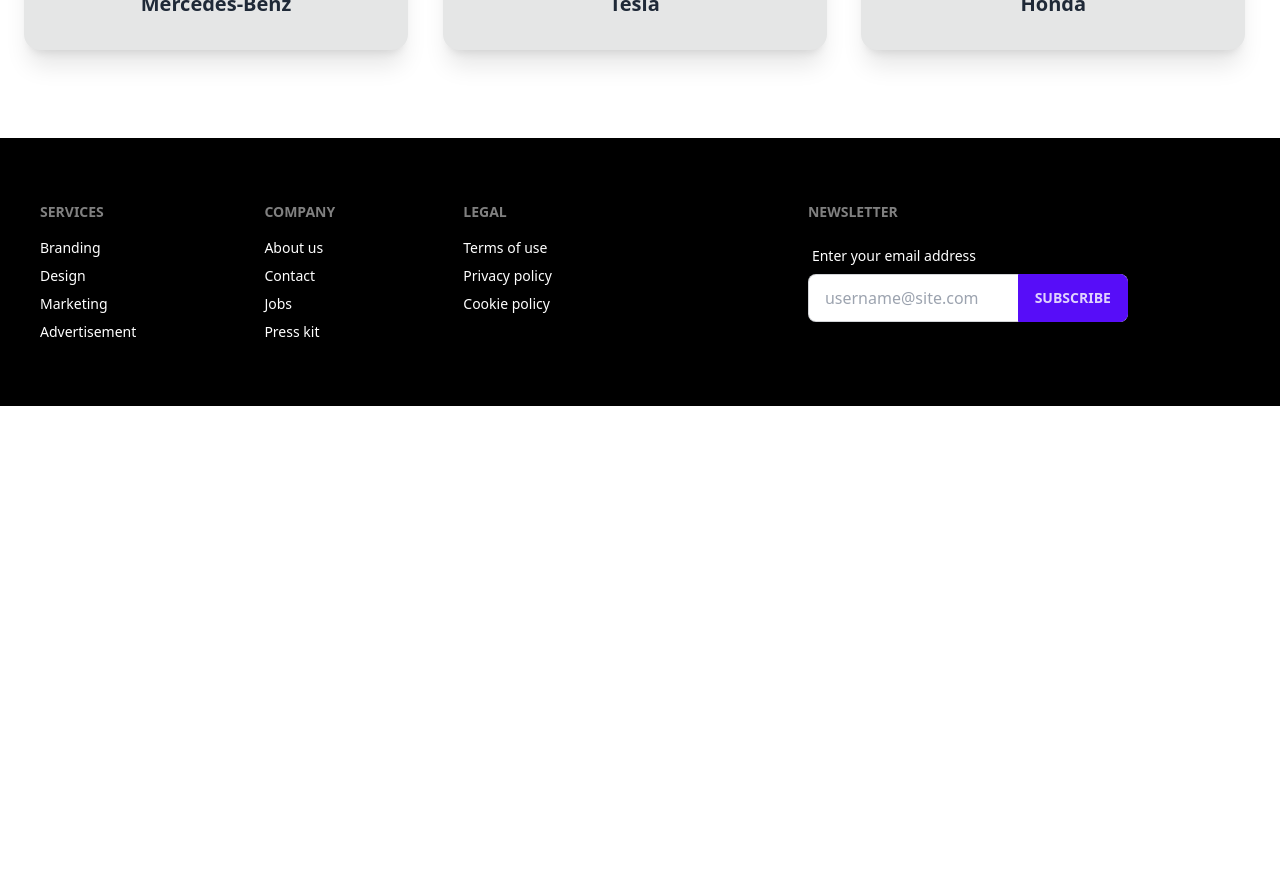
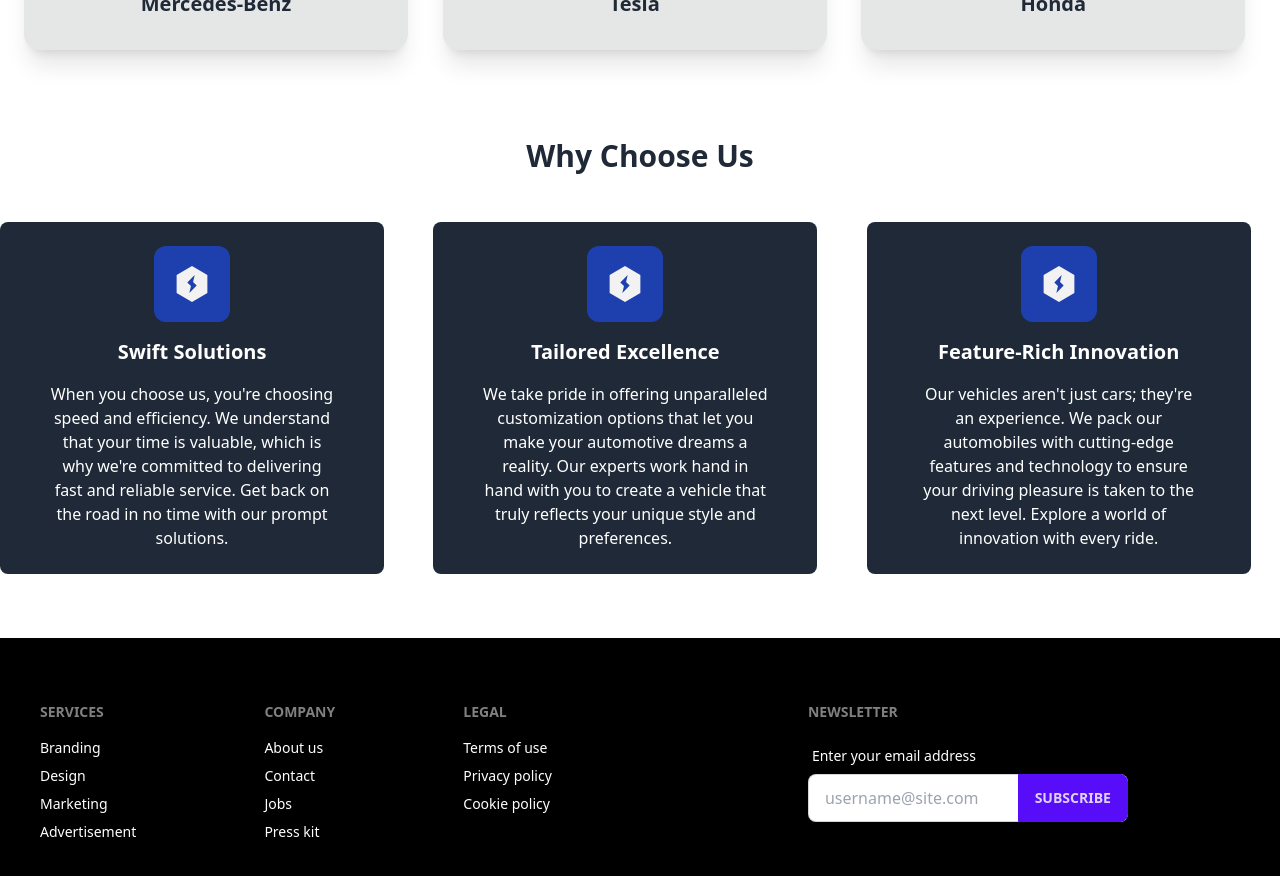
Before and after one commit to Thejellyfish1024/car-deal-client, a React (Vite) app: page / in a window 1280 px wide. Shown: the part 1700-2576 px from the top of the page. Before the commit the page ends 2106 px from the top, so only its background shows below. Built offline with nearby package versions, Linux system fonts and the light colour scheme; no server answers.

Commit message:
added why choose us section

```diff
--- a/src/components/NavBar.jsx
+++ b/src/components/NavBar.jsx
@@ -2,10 +2,14 @@ import { Link, NavLink } from 'react-router-dom';
 import logo from '../assets/carLogo.png'
 import { useContext } from 'react';
 import { AuthContext } from '../provider/AuthProvider';
+import { useState } from 'react';
+import { FaUserCircle } from 'react-icons/fa';
 
 const NavBar = () => {
 
-    const { user , logOut} = useContext(AuthContext)
+    const { user, logOut } = useContext(AuthContext)
+
+    const [showProfile, setShowProfile] = useState(false);
 
     const links = <div className="lg:flex">
         <li><NavLink className={({ isActive }) => isActive ? "text-red-500 md:text-xl font-bold" : "md:text-xl"} to='/'>Home</NavLink></li>
@@ -37,8 +41,25 @@ const NavBar = () => {
             <div className="navbar-end pr-4">
                 {
                     user ?
-                        <div>
-                            <button onClick={logOut}>Logout</button>
+                        <div className='relative flex items-center gap-3'>
+
+                            <button onClick={() => setShowProfile(!showProfile)}>
+                                {
+                                    user?.photoURL ?
+                                        <img className='w-12 h-12 rounded-full' src={user.photoURL} alt="" /> :
+                                        <FaUserCircle className='text-4xl'></FaUserCircle>
+                                }
+                            </button>
+                            {/* top-9 right-0 */}
+                            <div className={`text-end bg-gray-300 z-30 p-3 transition rounded-lg absolute w-40 ${showProfile ? 'translate-y-20 -translate-x-32 ' : '-translate-y-36 -translate-x-40'}`}>
+                                <div>
+                                    <h5 className='text-lg font-semibold mb-2'>{user?.displayName}</h5>
+                                </div>
+                                <button className='btn bg-gray-500 ' onClick={() => {
+                                    logOut();
+                                    setShowProfile(!showProfile)
+                                }}>Log Out</button>
+                            </div>
                         </div>
                         :
                         <Link to='/login' className=' bg-base-200 py-3 md:text-xl rounded-lg px-8 text-orange-500 font-semibold'>Login</Link>
--- /dev/null
+++ b/src/components/WhyChooseUs.jsx
@@ -0,0 +1,39 @@
+/* eslint-disable react/no-unescaped-entities */
+import { SiLightning } from 'react-icons/si';
+
+
+const WhyChooseUs = () => {
+    return (
+        <div className="max-w-7xl mx-auto mt-16">
+            <h2 className='text-3xl font-bold text-center mb-12'>Why Choose Us</h2>
+            <div className='grid grid-cols-3 gap-5'>
+                {/* 1 */}
+                <div className='w-96 space-y-4 rounded-lg text-center flex flex-col bg-gray-800 text-white px-12 py-6 items-center'>
+                    <div className='p-5 bg-blue-800 w-fit rounded-xl'>
+                        <SiLightning className='text-4xl text-base-200'></SiLightning>
+                    </div>
+                    <h2 className='text-xl font-semibold'>Swift Solutions</h2>
+                    <p>When you choose us, you're choosing speed and efficiency. We understand that your time is valuable, which is why we're committed to delivering fast and reliable service. Get back on the road in no time with our prompt solutions.</p>
+                </div>
+                {/* 2 */}
+                <div className='w-96 space-y-4  rounded-lg text-center flex flex-col bg-gray-800 text-white px-12 py-6 items-center'>
+                    <div className='p-5 bg-blue-800 w-fit rounded-xl'>
+                        <SiLightning className='text-4xl text-base-200'></SiLightning>
+                    </div>
+                    <h2 className='text-xl font-semibold'>Tailored Excellence</h2>
+                    <p> We take pride in offering unparalleled customization options that let you make your automotive dreams a reality. Our experts work hand in hand with you to create a vehicle that truly reflects your unique style and preferences.</p>
+                </div>
+                {/* 3 */}
+                <div className='w-96 space-y-4 rounded-lg text-center flex flex-col bg-gray-800 text-white px-12 py-6 items-center'>
+                    <div className='p-5 bg-blue-800 w-fit rounded-xl'>
+                        <SiLightning className='text-4xl text-base-200'></SiLightning>
+                    </div>
+                    <h2 className='text-xl font-semibold'>Feature-Rich Innovation</h2>
+                    <p>Our vehicles aren't just cars; they're an experience. We pack our automobiles with cutting-edge features and technology to ensure your driving pleasure is taken to the next level. Explore a world of innovation with every ride.</p>
+                </div>
+            </div>
+        </div>
+    );
+};
+
+export default WhyChooseUs;
--- a/src/pages/Home.jsx
+++ b/src/pages/Home.jsx
@@ -1,6 +1,7 @@
 import Banner from "../components/Banner";
 import Brands from "../components/Brands";
 import Footer from "../components/Footer";
+import WhyChooseUs from "../components/WhyChooseUs";
 
 
 const Home = () => {
@@ -8,6 +9,7 @@ const Home = () => {
         <div>
             <Banner></Banner>
             <Brands></Brands>
+            <WhyChooseUs></WhyChooseUs>
             <Footer></Footer>
         </div>
     );
--- a/src/pages/Register.jsx
+++ b/src/pages/Register.jsx
@@ -26,11 +26,7 @@ const Register = () => {
         .then(result => {
             console.log(result.user)
             toast.success('Registration Done Successfully!!')
-            // result.user.displayName = name;
-            // result.user.photoURL = url;
             console.log(result.user);
-            // setDisplayName(name)
-            // setPhotoURL(url)
             handleUpdateProfile(name,url)
             logOut();
             navigate('/login');
```
